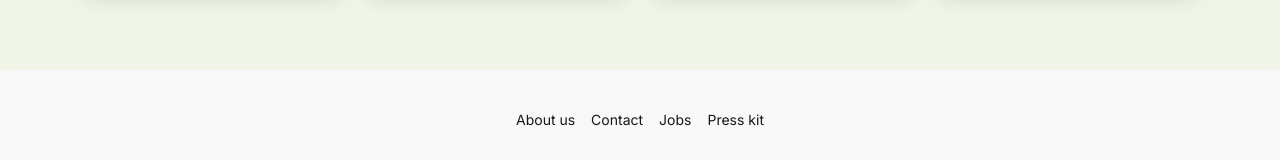
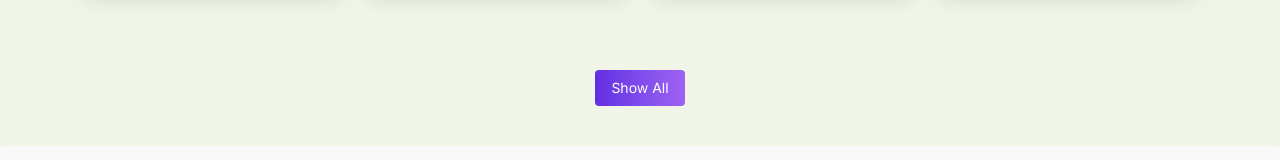
Before and after one commit to fahid247/hero-app, a React (Vite) app: page / in a window 1280 px wide. Shown: the part 2378-2538 px from the top of the page. Built offline with nearby package versions, Linux system fonts and the light colour scheme.

Commit message:
added a show all button

```diff
--- a/src/components/homeMain/HomeMain.jsx
+++ b/src/components/homeMain/HomeMain.jsx
@@ -3,6 +3,7 @@ import Banner from '../banner/Banner';
 import bannerimg from "../../assets/hero.png"
 import Banner2 from '../banner/Banner2';
 import TrandingApps from '../trandingApps/TrendingApps';
+import { Link } from 'react-router';
 
 const HomeMain = () => {
     return (
@@ -11,6 +12,11 @@ const HomeMain = () => {
             <div className='px-10 flex justify-center'> <img src={bannerimg} alt="" /> </div>
             <Banner2></Banner2>
             <TrandingApps></TrandingApps>
+            <div className='flex justify-center items-center mb-10'>
+                <Link to={"/Apps"} className=" flex lg:text-sm text-[10px] items-center py-2 px-4 gap-1 rounded-sm bg-gradient-to-r from-[rgba(99,46,227,1)] to-[rgba(159,98,242,1)] text-white  border-none">
+                 Show All
+                </Link>
+            </div>
         </div>
     );
 };
```
